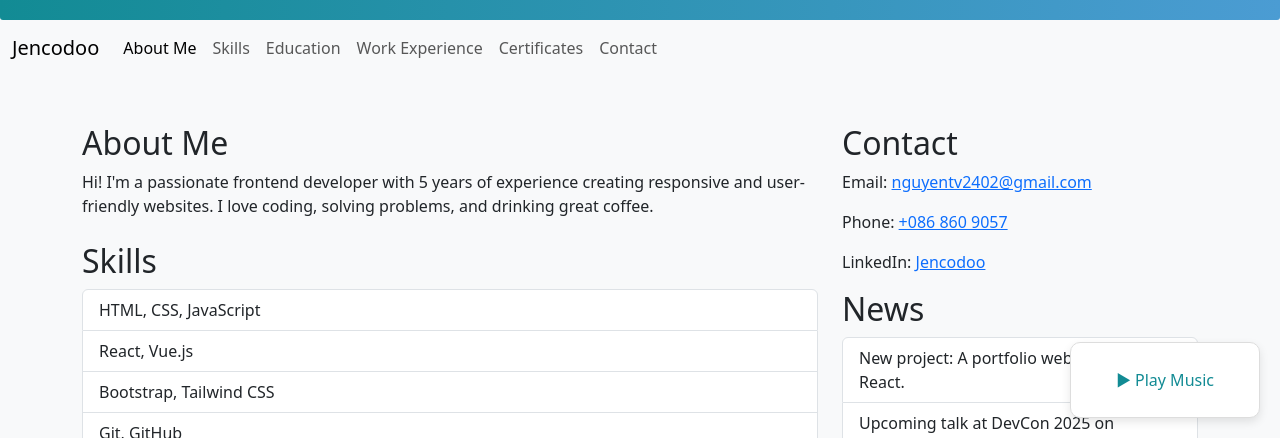
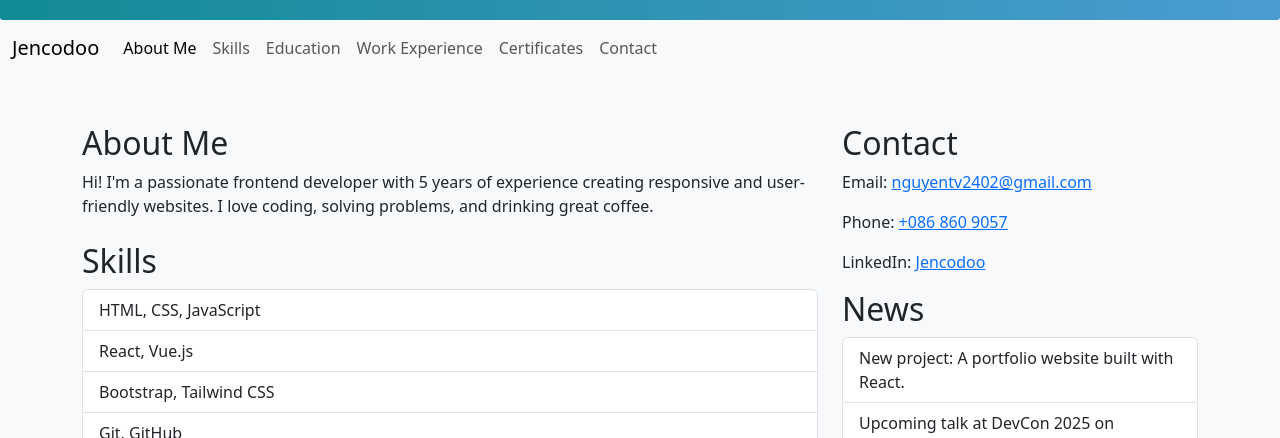
Before and after one commit to jencodoo/profile_jen, a plain HTML site: page index.html in a window 1280 px wide. Shown: the part 362-800 px from the top of the page. Drawn offline with nearby package versions, Linux system fonts and the light colour scheme.

Commit message:
Update index.html

```diff
--- a/index.html
+++ b/index.html
@@ -246,11 +246,6 @@
     </div>
   </footer>
 
-<!-- Music Player -->
-<div class="music-player">
-  <button id="music-control">▶ Play Music</button>
-  <audio id="music" src="musics/raja-musik_taylor-swift-blank-space.mp3" preload="auto"></audio>
-</div>
 
   <!-- Bootstrap JS -->
   <script src="https://cdn.jsdelivr.net/npm/bootstrap@5.3.0-alpha3/dist/js/bootstrap.bundle.min.js"></script>
```
